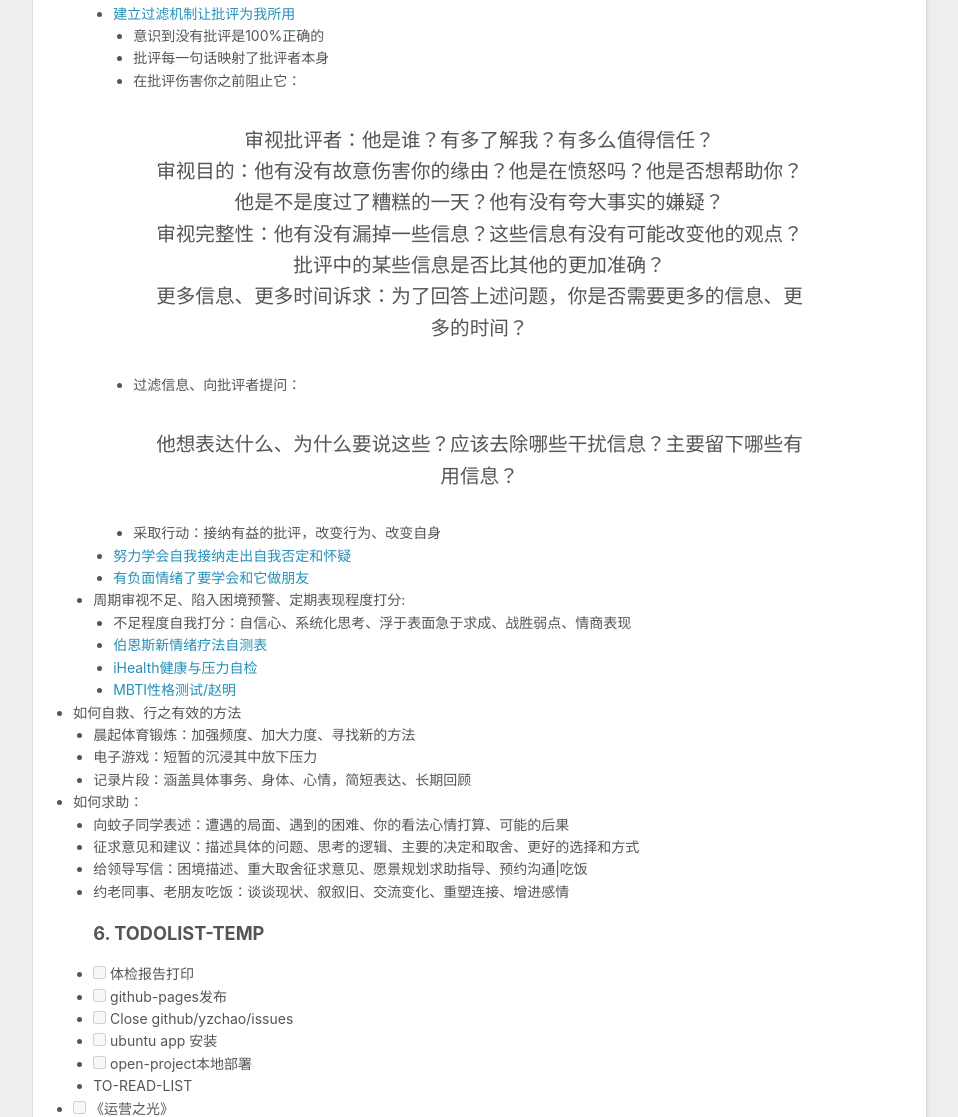
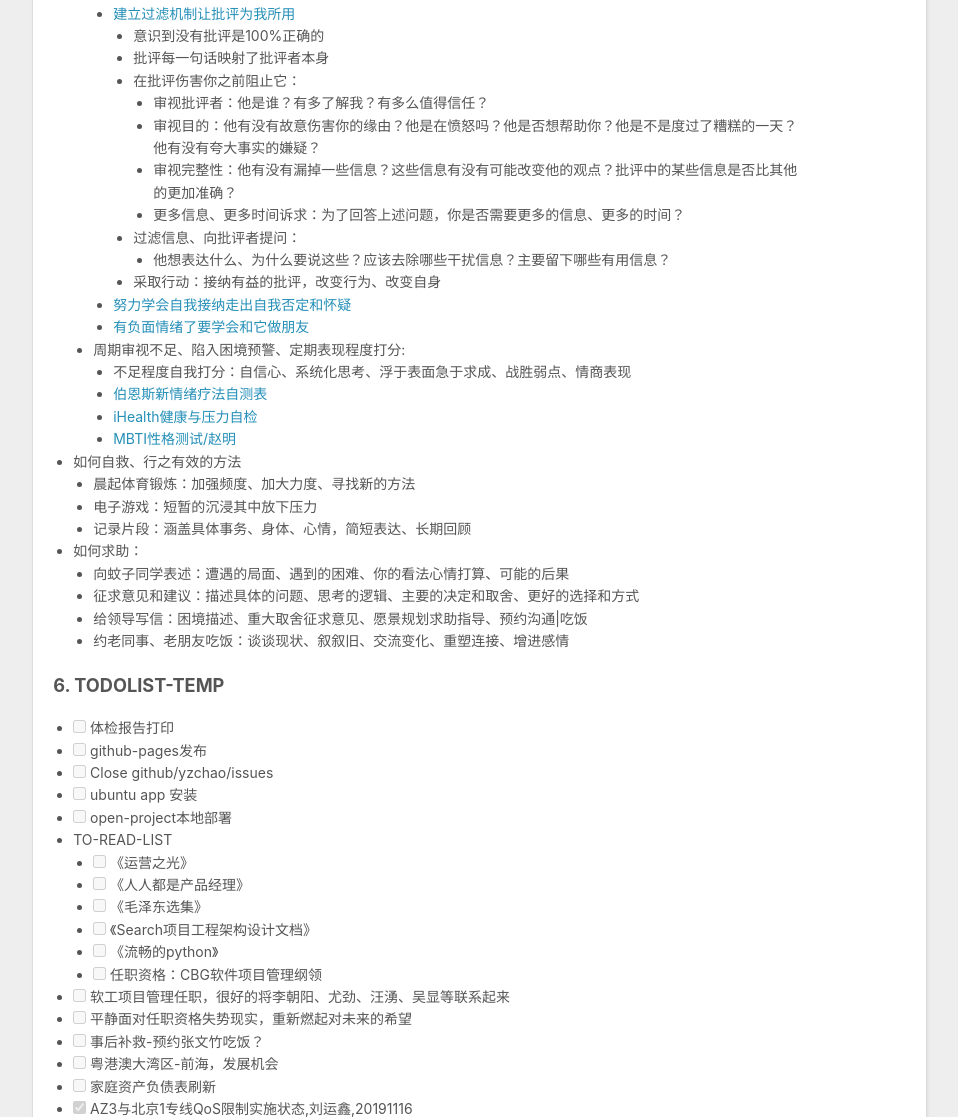
Before and after one commit to yzchaogmail/yzchaogmail.github.io, a plain HTML site: page index.html in a window 1280 px wide. Shown: the part 3331-4448 px from the top of the page, without its empty margins (8-966 px from the left). Drawn offline with nearby package versions, Linux system fonts and the light colour scheme.

Commit message:
Site updated: 2019-11-16 19:52:32

```diff
--- a/index.html
+++ b/index.html
@@ -245,13 +245,16 @@
 <li><a href="https://www.zhihu.com/question/20901318" target="_blank" rel="noopener">建立过滤机制让批评为我所用</a><ul>
 <li>意识到没有批评是100%正确的</li>
 <li>批评每一句话映射了批评者本身</li>
-<li>在批评伤害你之前阻止它：<blockquote>
-<p>审视批评者：他是谁？有多了解我？有多么值得信任？<br>审视目的：他有没有故意伤害你的缘由？他是在愤怒吗？他是否想帮助你？他是不是度过了糟糕的一天？他有没有夸大事实的嫌疑？<br>审视完整性：他有没有漏掉一些信息？这些信息有没有可能改变他的观点？批评中的某些信息是否比其他的更加准确？<br>更多信息、更多时间诉求：为了回答上述问题，你是否需要更多的信息、更多的时间？</p>
-</blockquote>
+<li>在批评伤害你之前阻止它：<ul>
+<li>审视批评者：他是谁？有多了解我？有多么值得信任？</li>
+<li>审视目的：他有没有故意伤害你的缘由？他是在愤怒吗？他是否想帮助你？他是不是度过了糟糕的一天？他有没有夸大事实的嫌疑？</li>
+<li>审视完整性：他有没有漏掉一些信息？这些信息有没有可能改变他的观点？批评中的某些信息是否比其他的更加准确？</li>
+<li>更多信息、更多时间诉求：为了回答上述问题，你是否需要更多的信息、更多的时间？</li>
+</ul>
 </li>
-<li>过滤信息、向批评者提问：<blockquote>
-<p>他想表达什么、为什么要说这些？应该去除哪些干扰信息？主要留下哪些有用信息？</p>
-</blockquote>
+<li>过滤信息、向批评者提问：<ul>
+<li>他想表达什么、为什么要说这些？应该去除哪些干扰信息？主要留下哪些有用信息？</li>
+</ul>
 </li>
 <li>采取行动：接纳有益的批评，改变行为、改变自身</li>
 </ul>
@@ -279,21 +282,25 @@
 <li>向蚊子同学表述：遭遇的局面、遇到的困难、你的看法心情打算、可能的后果</li>
 <li>征求意见和建议：描述具体的问题、思考的逻辑、主要的决定和取舍、更好的选择和方式</li>
 <li>给领导写信：困境描述、重大取舍征求意见、愿景规划求助指导、预约沟通|吃饭</li>
-<li>约老同事、老朋友吃饭：谈谈现状、叙叙旧、交流变化、重塑连接、增进感情<h3 id="6-TODOLIST-TEMP"><a href="#6-TODOLIST-TEMP" class="headerlink" title="6. TODOLIST-TEMP"></a>6. TODOLIST-TEMP</h3></li>
+<li>约老同事、老朋友吃饭：谈谈现状、叙叙旧、交流变化、重塑连接、增进感情</li>
+</ul>
+</li>
+</ul>
+<h3 id="6-TODOLIST-TEMP"><a href="#6-TODOLIST-TEMP" class="headerlink" title="6. TODOLIST-TEMP"></a>6. TODOLIST-TEMP</h3><ul>
 <li><input disabled="" type="checkbox"> 体检报告打印</li>
 <li><input disabled="" type="checkbox"> github-pages发布</li>
 <li><input disabled="" type="checkbox"> Close github/yzchao/issues</li>
 <li><input disabled="" type="checkbox"> ubuntu app 安装</li>
 <li><input disabled="" type="checkbox"> open-project本地部署</li>
-<li>TO-READ-LIST</li>
-</ul>
-</li>
+<li>TO-READ-LIST<ul>
 <li><input disabled="" type="checkbox"> 《运营之光》</li>
 <li><input disabled="" type="checkbox"> 《人人都是产品经理》</li>
 <li><input disabled="" type="checkbox"> 《毛泽东选集》</li>
 <li><input disabled="" type="checkbox"> 《Search项目工程架构设计文档》</li>
 <li><input disabled="" type="checkbox"> 《流畅的python》</li>
-<li><input disabled="" type="checkbox"> 任职资格：CBG软件项目管理纲领<ul>
+<li><input disabled="" type="checkbox"> 任职资格：CBG软件项目管理纲领</li>
+</ul>
+</li>
 <li><input disabled="" type="checkbox"> 软工项目管理任职，很好的将李朝阳、尤劲、汪湧、吴显等联系起来</li>
 <li><input disabled="" type="checkbox"> 平静面对任职资格失势现实，重新燃起对未来的希望</li>
 <li><input disabled="" type="checkbox"> 事后补救-预约张文竹吃饭？</li>
@@ -305,16 +312,16 @@
 <li><input disabled="" type="checkbox"> leecode入门指南、投入计划</li>
 <li><input disabled="" type="checkbox"> 搜索效果评估、问题分析方法</li>
 <li><input disabled="" type="checkbox"> 海外购物：《毛泽东选集》</li>
-<li><input disabled="" type="checkbox"> keep信息整理<h3 id="7-GitHub-Pages参考"><a href="#7-GitHub-Pages参考" class="headerlink" title="7. GitHub-Pages参考"></a>7. GitHub-Pages参考</h3></li>
+<li><input disabled="" type="checkbox"> keep信息整理</li>
 </ul>
-</li>
+<h3 id="7-GitHub-Pages参考"><a href="#7-GitHub-Pages参考" class="headerlink" title="7. GitHub-Pages参考"></a>7. GitHub-Pages参考</h3><ul>
 <li><a href="https://zhuanlan.zhihu.com/p/35668237" target="_blank" rel="noopener">超详细Hexo+Github博客搭建小白教程- 知乎</a></li>
 </ul>
 
 
     </div>
     <footer class="article-footer">
-      <a data-url="http://yoursite.com/2019/11/16/CBG%E4%B8%80%E5%91%A8%E5%B9%B4%E5%9B%9E%E9%A1%BE%E6%80%BB%E7%BB%93/" data-id="ck31i7e5w0001h0vf3wrb39kj" class="article-share-link">Share</a>
+      <a data-url="http://yoursite.com/2019/11/16/CBG%E4%B8%80%E5%91%A8%E5%B9%B4%E5%9B%9E%E9%A1%BE%E6%80%BB%E7%BB%93/" data-id="ck31ifzm40000e8vf8i698vo7" class="article-share-link">Share</a>
 
 
     </footer>
@@ -363,7 +370,7 @@
 
     </div>
     <footer class="article-footer">
-      <a data-url="http://yoursite.com/2019/11/16/hello-world/" data-id="ck31i7e5g0000h0vf5aym3kzp" class="article-share-link">Share</a>
+      <a data-url="http://yoursite.com/2019/11/16/hello-world/" data-id="ck31ifzmj0001e8vf02ig6lrf" class="article-share-link">Share</a>
 
 
     </footer>
```
Also changed, not shown: 2019/11/16/CBG一周年回顾总结/index.html (+22 -15 lines), 2019/11/16/hello-world/index.html (+1 -1 lines).
